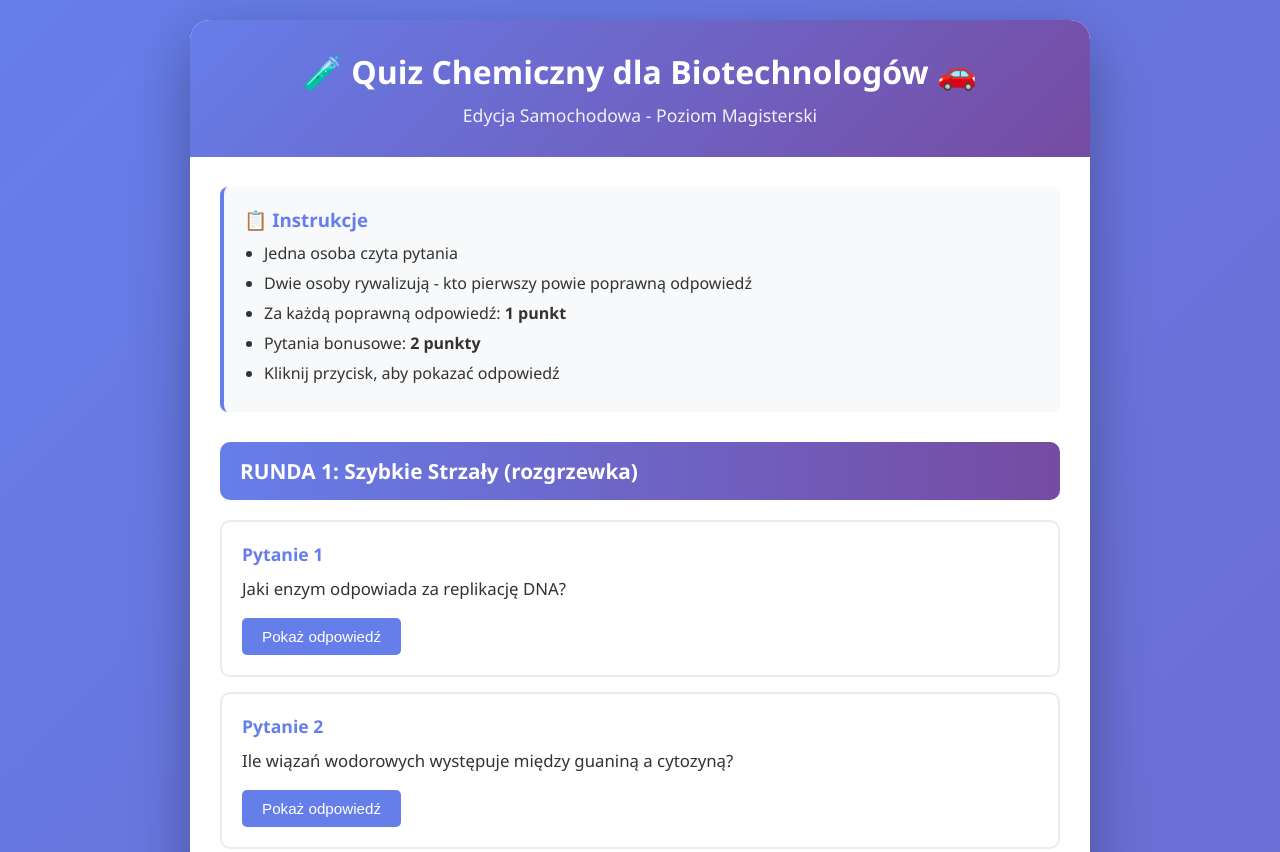
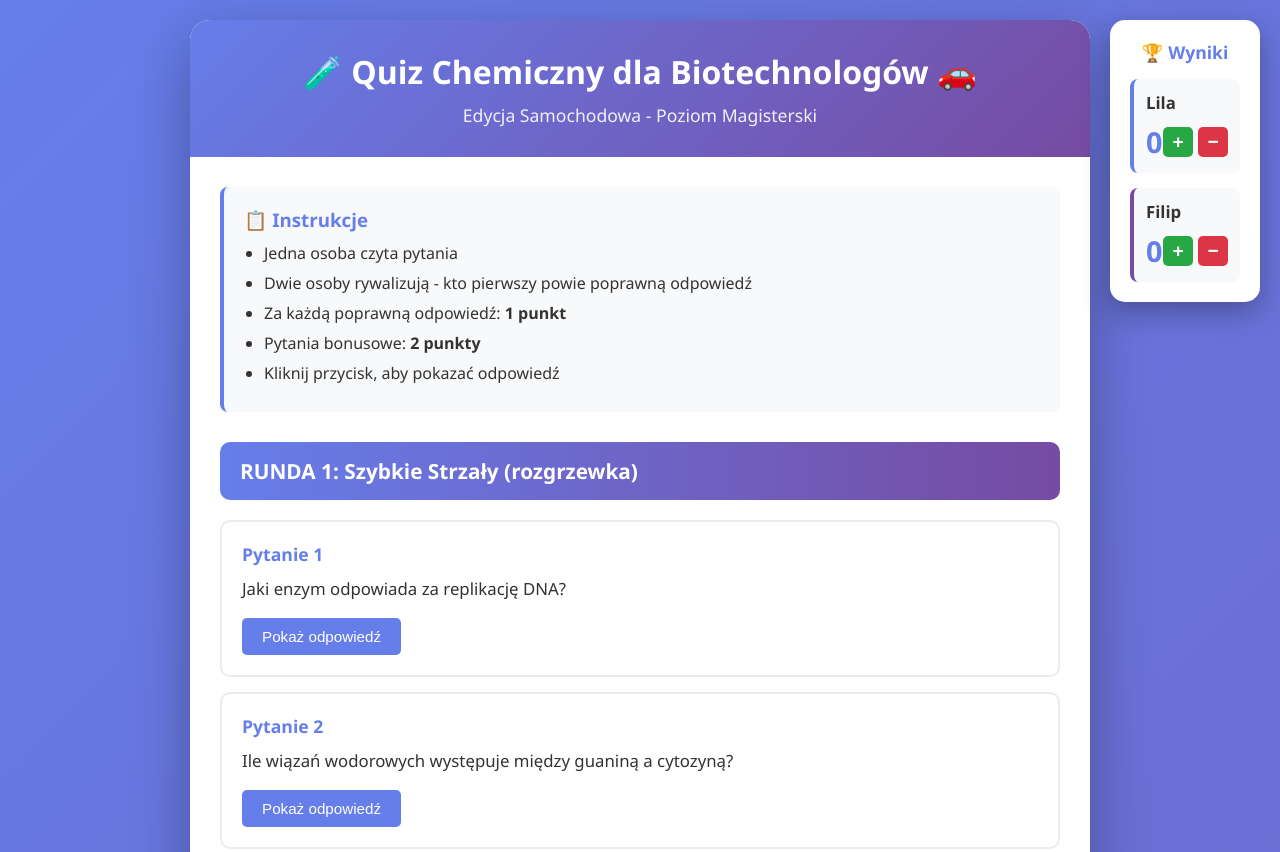
Before and after one commit to Guzuu/30102025, a plain HTML site: page index.html in a window 1280 px wide. Shown: the top 852 px of the page. Drawn offline with Linux system fonts and the light colour scheme.

Commit message:
results floating, formatting

```diff
--- a/index.html
+++ b/index.html
@@ -1,4 +1,16 @@
-<!DOCTYPE html> <html lang="pl"> <head> <meta charset="UTF-8"> <meta name="viewport" content="width=device-width, initial-scale=1.0"> <title>Quiz Chemiczny dla Biotechnologów</title> <style> * { margin: 0; padding: 0; box-sizing: border-box; }
+<!DOCTYPE html>
+<html lang="pl">
+<head>
+    <meta charset="UTF-8">
+    <meta name="viewport" content="width=device-width, initial-scale=1.0">
+    <title>Quiz Chemiczny dla Biotechnologów</title>
+    <style>
+        * {
+            margin: 0;
+            padding: 0;
+            box-sizing: border-box;
+        }
+
         body {
             font-family: 'Segoe UI', Tahoma, Geneva, Verdana, sans-serif;
             background: linear-gradient(135deg, #667eea 0%, #764ba2 100%);
@@ -181,8 +193,147 @@
             margin: 8px 0;
             color: #333;
         }
+
+        .score-panel {
+            position: fixed;
+            top: 20px;
+            right: 20px;
+            background: white;
+            border-radius: 15px;
+            box-shadow: 0 10px 30px rgba(0,0,0,0.3);
+            padding: 20px;
+            min-width: 150px;
+            z-index: 1000;
+        }
+
+        .score-panel h3 {
+            text-align: center;
+            color: #667eea;
+            margin-bottom: 15px;
+            font-size: 1.1em;
+        }
+
+        .player {
+            margin-bottom: 15px;
+            padding: 12px;
+            background: #f8f9fa;
+            border-radius: 8px;
+            border-left: 4px solid #667eea;
+        }
+
+        .player:last-child {
+            margin-bottom: 0;
+            border-left-color: #764ba2;
+        }
+
+        .player-name {
+            font-weight: bold;
+            color: #333;
+            margin-bottom: 8px;
+            font-size: 1.05em;
+        }
+
+        .player-score {
+            display: flex;
+            justify-content: space-between;
+            align-items: center;
+        }
+
+        .score-number {
+            font-size: 1.8em;
+            font-weight: bold;
+            color: #667eea;
+        }
+
+        .score-buttons {
+            display: flex;
+            gap: 5px;
+        }
+
+        .score-btn {
+            width: 30px;
+            height: 30px;
+            border: none;
+            border-radius: 5px;
+            font-size: 1.2em;
+            cursor: pointer;
+            transition: all 0.2s ease;
+            color: white;
+            font-weight: bold;
+        }
+
+        .score-btn.plus {
+            background: #28a745;
+        }
+
+        .score-btn.plus:hover {
+            background: #218838;
+            transform: scale(1.1);
+        }
+
+        .score-btn.minus {
+            background: #dc3545;
+        }
+
+        .score-btn.minus:hover {
+            background: #c82333;
+            transform: scale(1.1);
+        }
+
+        @media (max-width: 768px) {
+            .score-panel {
+                top: 10px;
+                right: 10px;
+                padding: 15px;
+                min-width: 130px;
+            }
+
+            .score-panel h3 {
+                font-size: 1em;
+            }
+
+            .player-name {
+                font-size: 0.95em;
+            }
+
+            .score-number {
+                font-size: 1.5em;
+            }
+        }
     </style>
-</head> <body> <div class="container"> <div class="header"> <h1>🧪 Quiz Chemiczny dla Biotechnologów 🚗</h1> <p>Edycja Samochodowa - Poziom Magisterski</p> </div>
+</head>
+<body>
+    <!-- Floating Score Panel -->
+    <div class="score-panel">
+        <h3>🏆 Wyniki</h3>
+        <div class="player">
+            <div class="player-name">Lila</div>
+            <div class="player-score">
+                <span class="score-number" id="lila-score">0</span>
+                <div class="score-buttons">
+                    <button class="score-btn plus" onclick="changeScore('lila', 1)">+</button>
+                    <button class="score-btn minus" onclick="changeScore('lila', -1)">−</button>
+                </div>
+            </div>
+        </div>
+        <div class="player">
+            <div class="player-name">Filip</div>
+            <div class="player-score">
+                <span class="score-number" id="filip-score">0</span>
+                <div class="score-buttons">
+                    <button class="score-btn plus" onclick="changeScore('filip', 1)">+</button>
+                    <button class="score-btn minus" onclick="changeScore('filip', -1)">−</button>
+                </div>
+            </div>
+        </div>
+    </div>
+
+    <div class="container">
+        <div class="header">
+            <h1>🧪 Quiz Chemiczny dla Biotechnologów 🚗</h1>
+            <p>Edycja Samochodowa - Poziom Magisterski</p>
+        </div>
+
         <div class="content">
             <div class="instructions">
                 <h3>📋 Instrukcje</h3>
@@ -484,6 +635,16 @@
     </div>
 
     <script>
+        let scores = {
+            lila: 0,
+            filip: 0
+        };
+
+        function changeScore(player, delta) {
+            scores[player] = Math.max(0, scores[player] + delta);
+            document.getElementById(player + '-score').textContent = scores[player];
+        }
+
         function toggleAnswer(button) {
             const answer = button.nextElementSibling;
             if (answer.classList.contains('show')) {
@@ -497,4 +658,5 @@
             }
         }
     </script>
-</body> </html>
+</body>
+</html>
```
Lines whose indentation alone changed are shown as unchanged.
